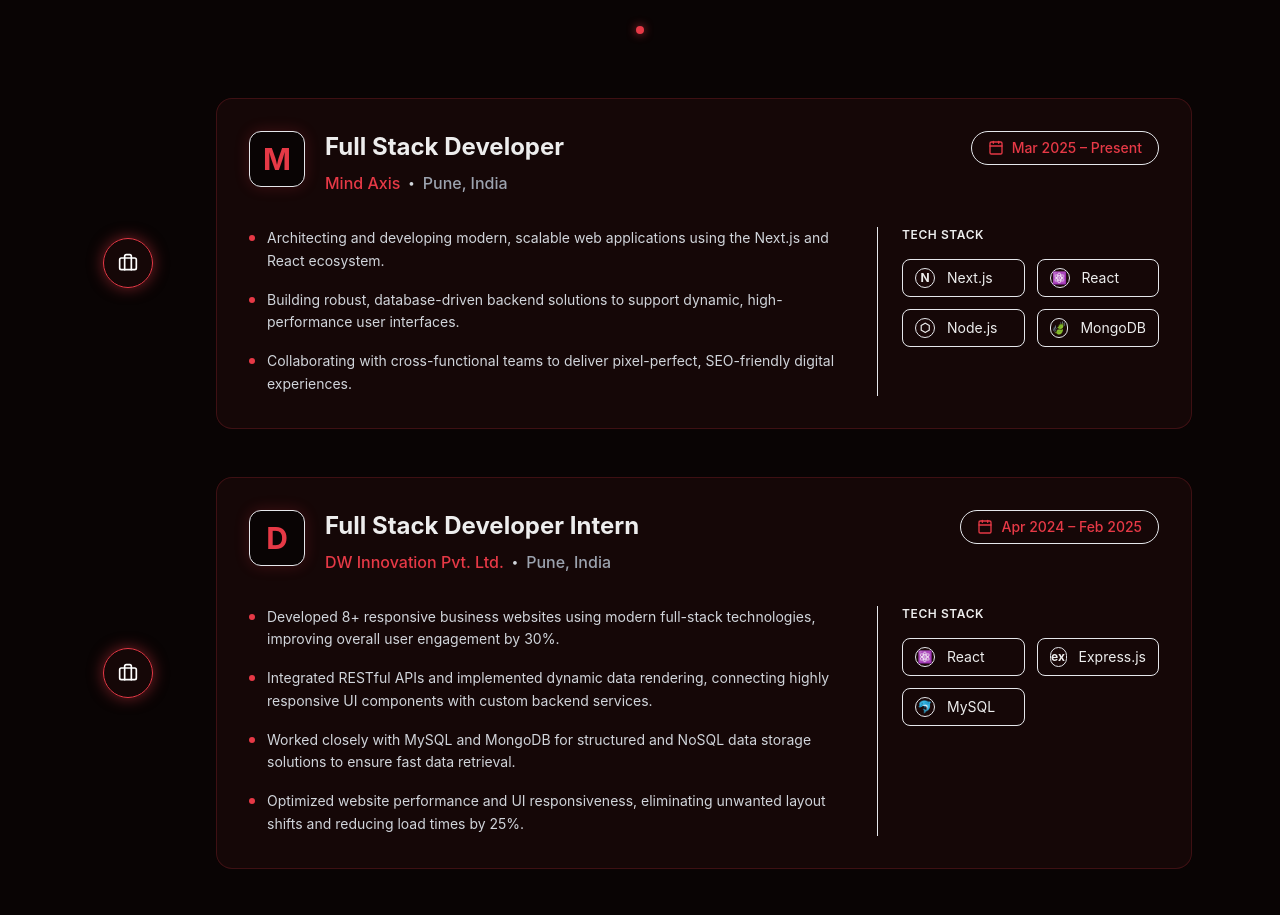
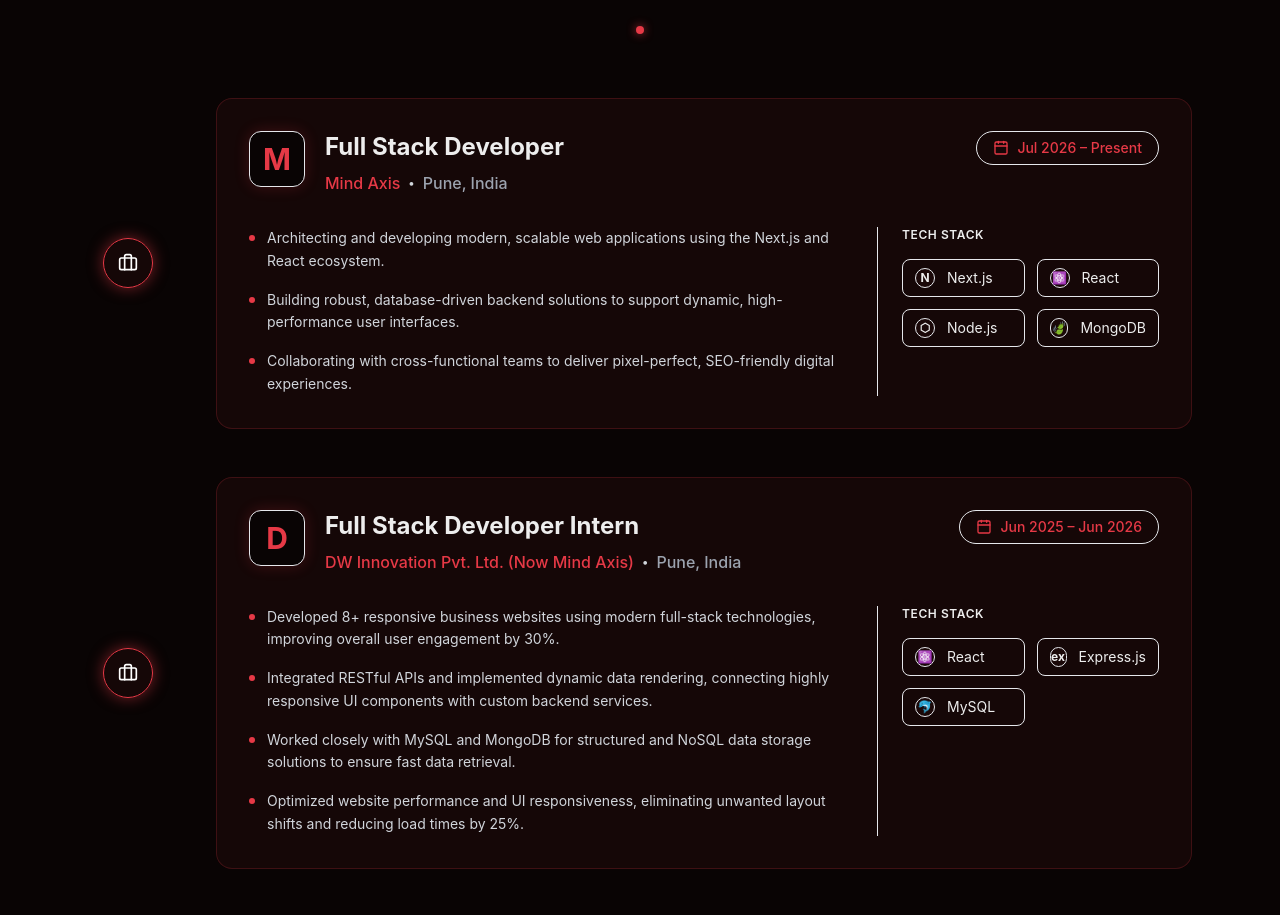
Before and after one commit to ParasCHOPKAR/Paras_Chopkar_portfolio, a Next.js app: page / in a window 1280 px wide. Shown: the part 3806-4721 px from the top of the page. Built offline with nearby package versions, Linux system fonts and the light colour scheme.

Commit message:
Update experience dates and company name

```diff
--- a/src/components/Experience.tsx
+++ b/src/components/Experience.tsx
@@ -9,7 +9,7 @@ const experiences = [
     role: "Full Stack Developer",
     company: "Mind Axis",
     location: "Pune, India",
-    date: "Mar 2025 – Present",
+    date: "Jul 2026 – Present",
     timelineIcon: <Briefcase className="w-5 h-5 text-white" />,
     letter: "M",
     points: [
@@ -29,9 +29,9 @@ const experiences = [
   {
     id: 2,
     role: "Full Stack Developer Intern",
-    company: "DW Innovation Pvt. Ltd.",
+    company: "DW Innovation Pvt. Ltd. (Now Mind Axis)",
     location: "Pune, India",
-    date: "Apr 2024 – Feb 2025",
+    date: "Jun 2025 – Jun 2026",
     timelineIcon: <Briefcase className="w-5 h-5 text-white" />,
     letter: "D",
     points: [
```
